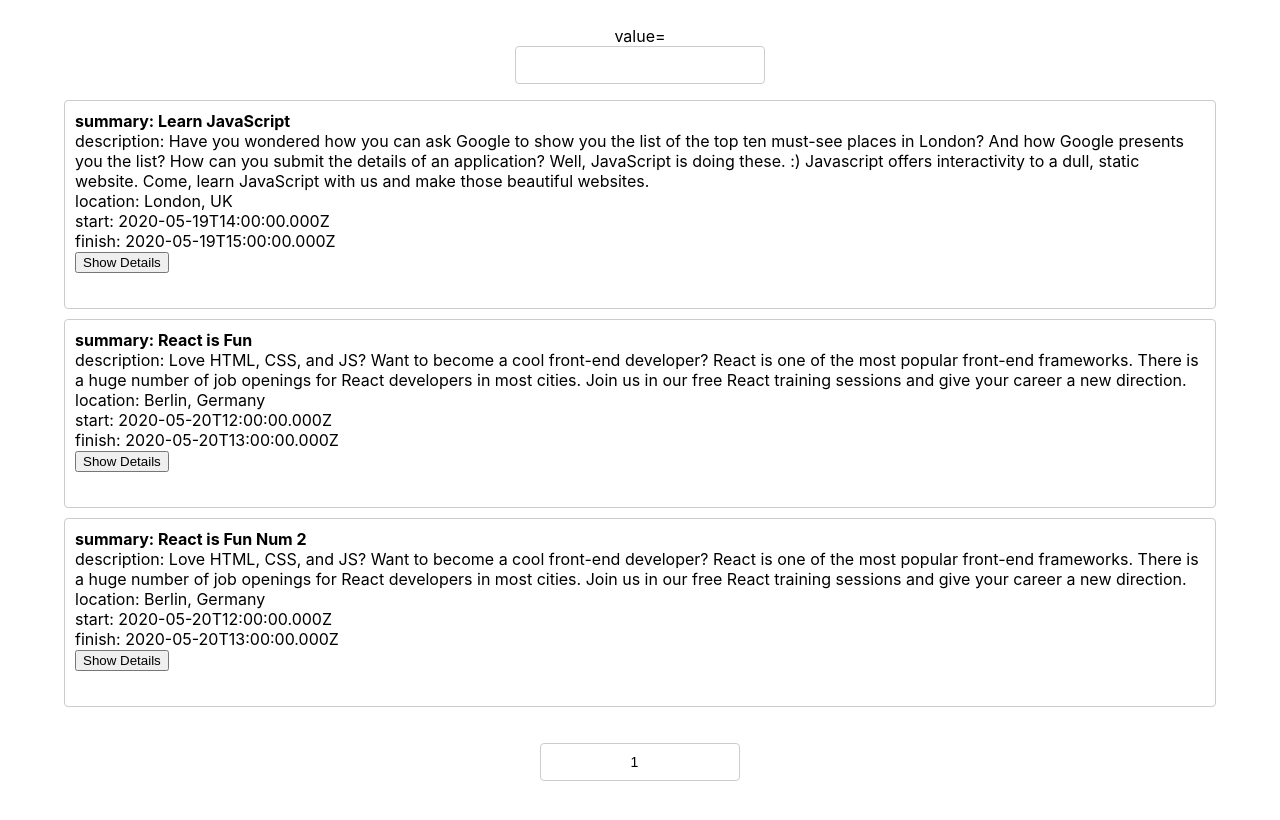
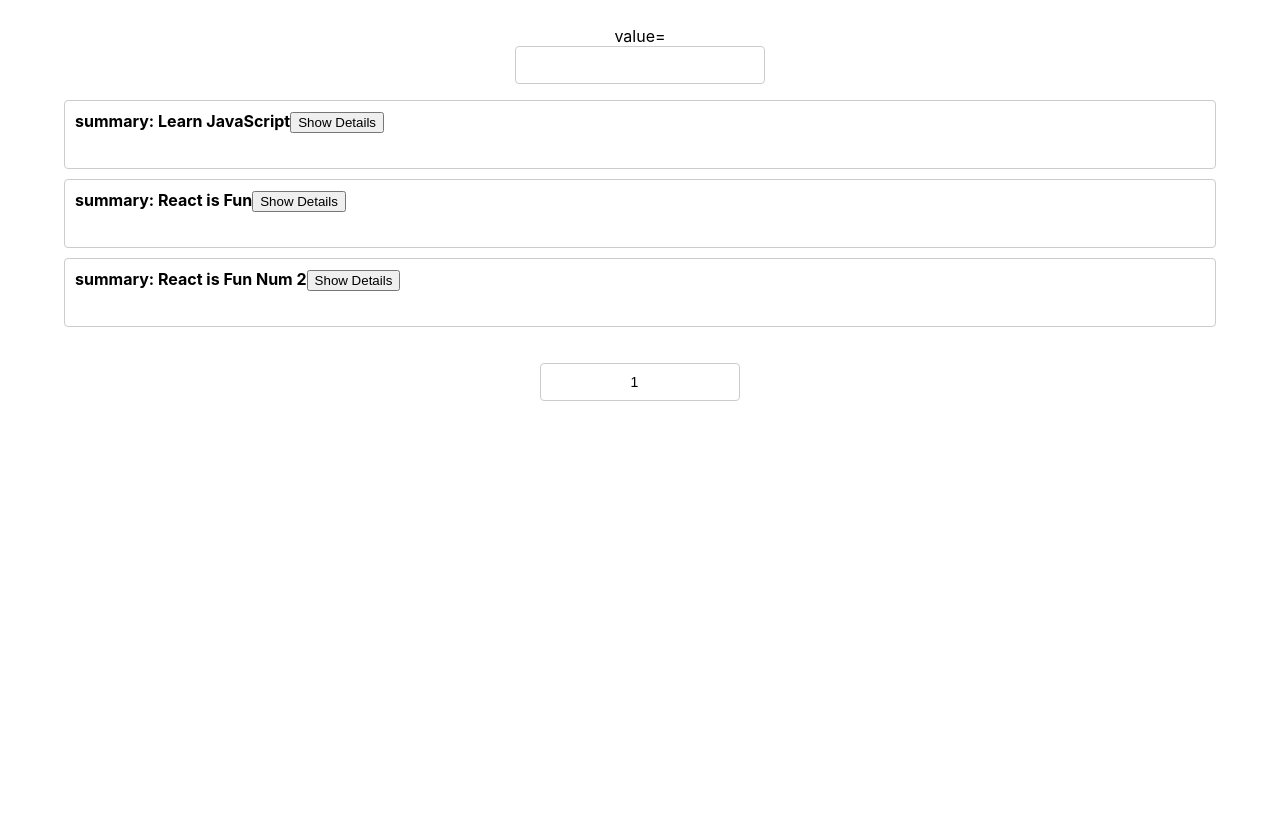
Before and after one commit to Olexie/meet_app, a React (Create React App) app: page / in a window 1280 px wide. Shown: the top 820 px of the page. Built offline with nearby package versions, Linux system fonts and the light colour scheme.

Commit message:
Fix show details.

```diff
--- a/src/Event.js
+++ b/src/Event.js
@@ -1,7 +1,9 @@
 import React, { Component } from 'react';
 
 class Event extends Component {
-  state = { collapsed: true };
+  state = {
+    collapsed: true,
+  };
   handleItemCkicked = () => {
     this.setState((prevState) => ({
       collapsed: !prevState.collapsed,
@@ -13,7 +15,7 @@ class Event extends Component {
     return (
       <div className="event">
         <b className="summary">summary: {event.summary}</b>
-        {!this.hide && (
+        {!this.state.collapsed && (
           <ul className="eventDetails">
             <li>description: {event.description}</li>
             <li>location: {event.location}</li>
```
